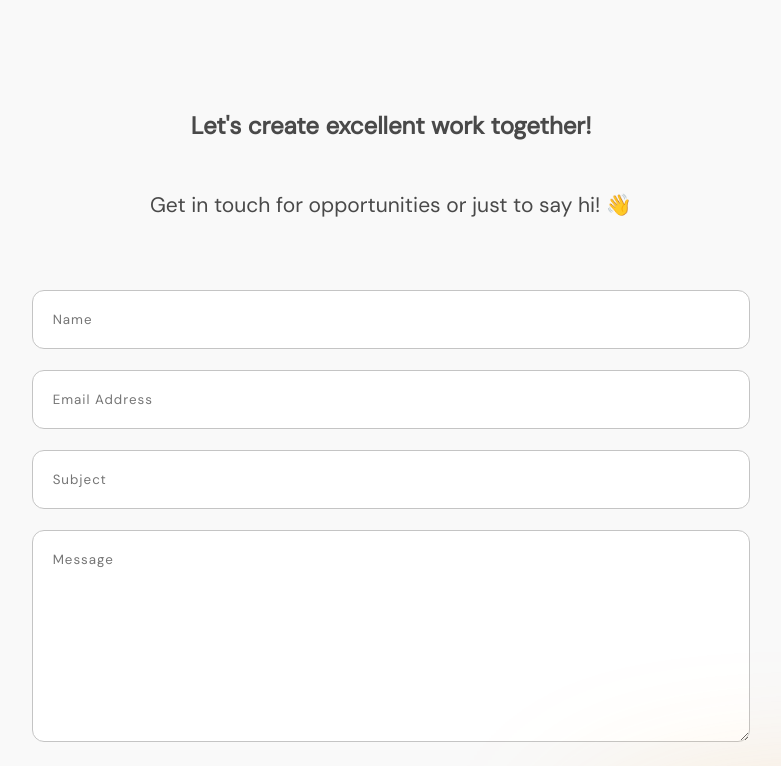
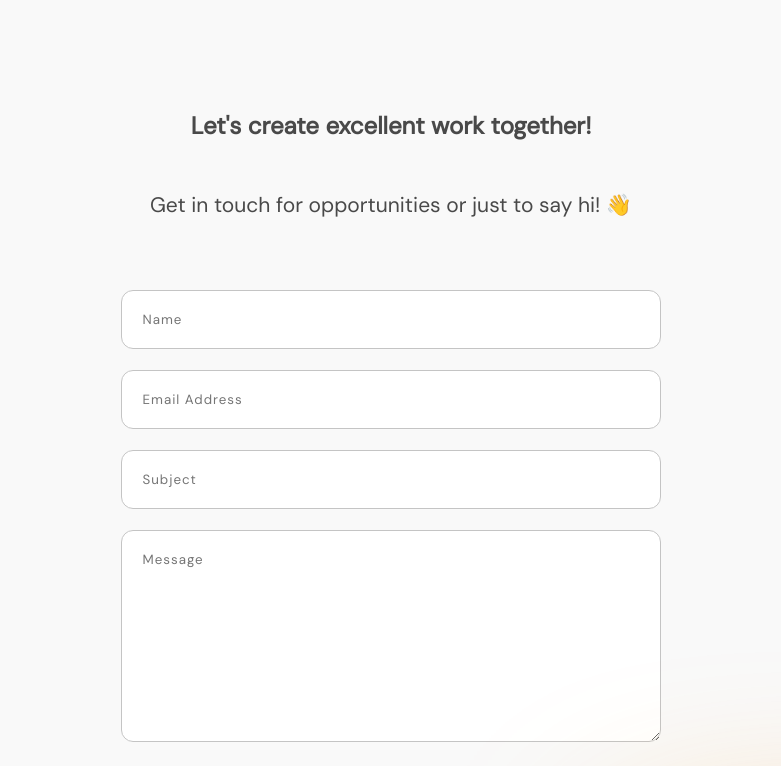
Before and after one commit to Kizito007/for-dozie, a React (Vite) app: page / in a window 1280 px wide. Shown: the part 3475-4241 px from the top of the page, without its empty margins (249-1030 px from the left). Built offline with nearby package versions, Linux system fonts and the light colour scheme.

Commit message:
navbar dark fixes

```diff
--- a/src/components/layouts/layout.css
+++ b/src/components/layouts/layout.css
@@ -57,7 +57,7 @@
 }
 input[type="email"], input[type="text"], input[type="search"], textarea {
     padding: 20px;
-    width: 80%;
+    width: 60%;
     letter-spacing: 1px;
     border-radius: 12px;
     border: 1.5px solid #c4c4c4;
@@ -69,6 +69,9 @@ input[type="search"], #search-msg {
 }
 @media only screen and (max-width: 800px) {
     input[type="search"], #search-msg {
+        width: 80%;
+    }
+    input[type="email"], input[type="text"], input[type="search"], textarea {
         width: 80%;
     }
 }
--- a/src/global.js
+++ b/src/global.js
@@ -18,4 +18,7 @@ export const GlobalStyles = createGlobalStyle`
   .invincible {
     background-image: ${({ theme }) => theme.backgroundImage};
   }
+  .nav-list-mobile {
+    background: ${({ theme }) => theme.body};
+  }
 `
```
